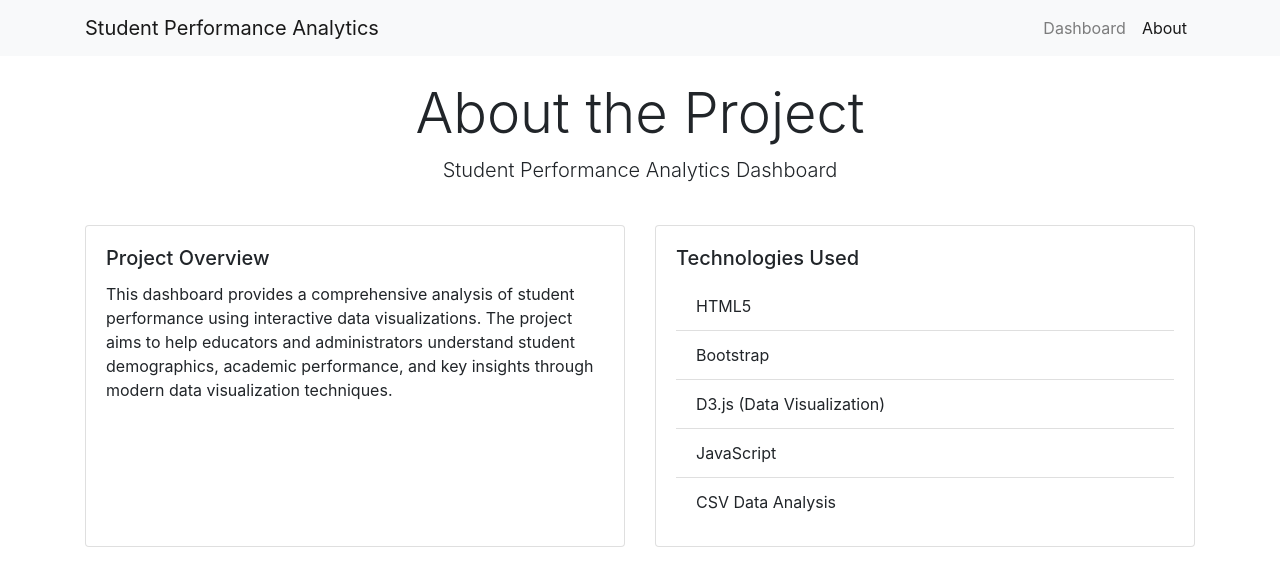
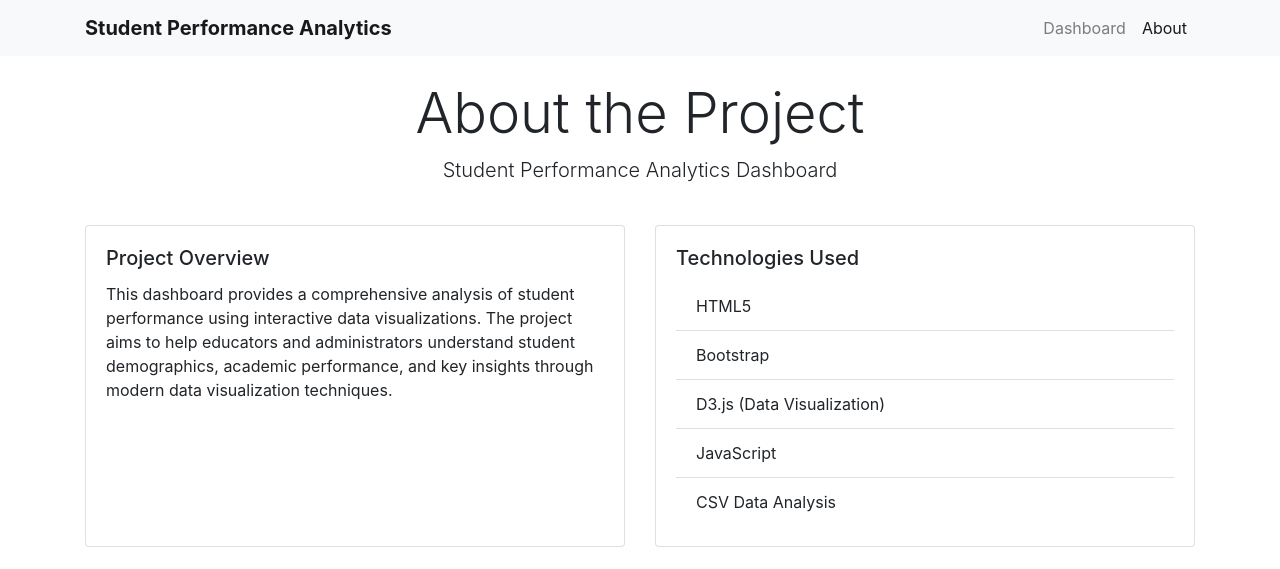
Before and after one commit to abdellatif-laghjaj/Challenge-1-First-viz, a plain HTML site: page about.html in a window 1280 px wide. Shown: the top 569 px of the page. Drawn offline with nearby package versions, Linux system fonts and the light colour scheme.

Commit message:
Update about.html

```diff
--- a/about.html
+++ b/about.html
@@ -36,7 +36,7 @@
     <!-- Navigation -->
     <nav class="navbar navbar-expand-lg navbar-light bg-light mb-4">
       <div class="container">
-        <a class="navbar-brand" href="index.html"
+        <a class="navbar-brand font-weight-bold" href="index.html"
           >Student Performance Analytics</a
         >
         <button
```
